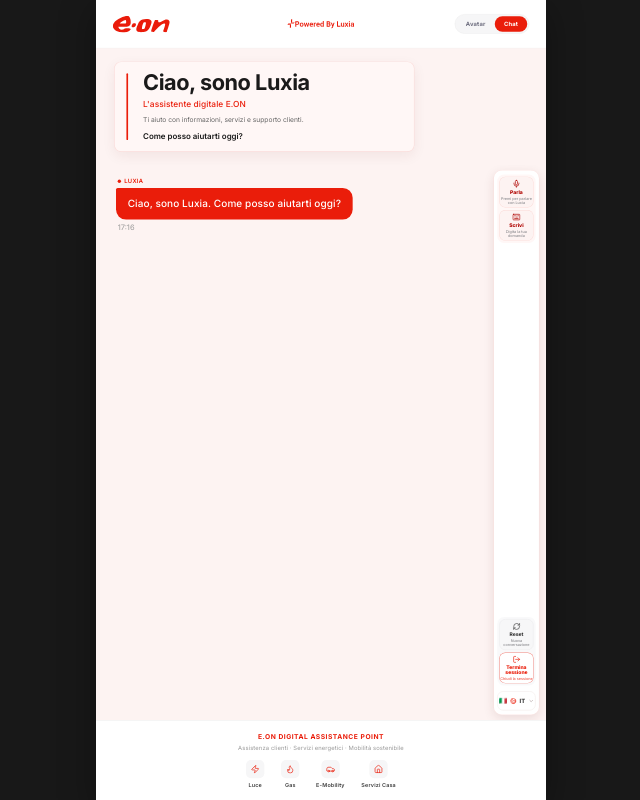
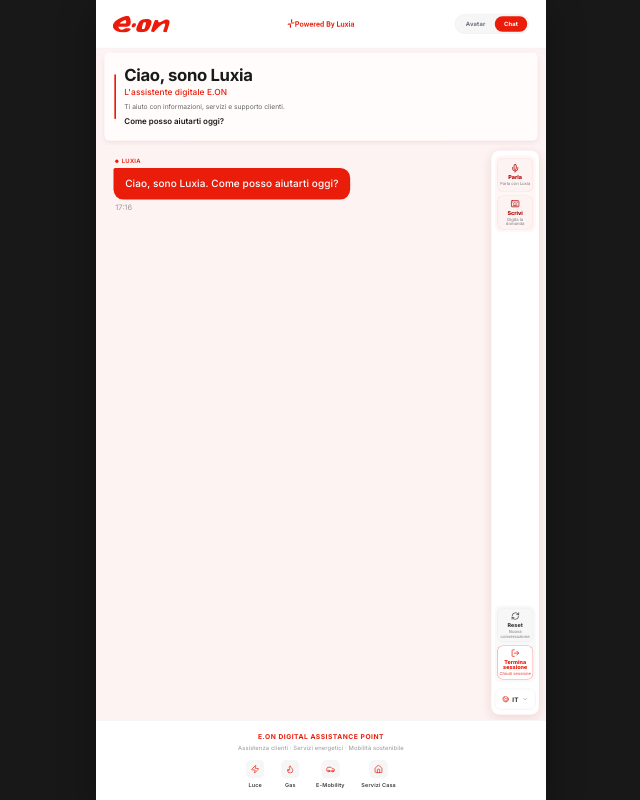
Before and after one commit to roshanihoda2020/eon-digital-assistance-totem, a React (Vite) app: page / in a window 1280 px wide. Both pictures are taken after a click on the button "Chat". Shown: the whole page, without its empty margins (319-959 px from the left). Built offline with nearby package versions, Linux system fonts and the light colour scheme.

Commit message:
Apply E.ON customer feedback refinements

```diff
--- a/src/app/App.tsx
+++ b/src/app/App.tsx
@@ -51,7 +51,7 @@
   // Hero panel height — drives smooth layout animation
   const heroHeight = displayMode === 'avatar'
     ? (keyboardOpen ? AVATAR_HEIGHT_COMPRESSED : AVATAR_HEIGHT_NORMAL)
-    : 280
+    : 232
 
   const heroKey = displayMode === 'avatar' ? 'avatar'
     : 'welcome'
@@ -187,6 +187,13 @@
     if (sessionState === 'typing') setSessionState('waiting')
   }, [sessionState])
 
+  const handleRipeti = useCallback(() => {
+    if (!hasAnswer || sessionState === 'processing') return
+    setSessionState('speaking')
+    resetInactivity()
+    setTimeout(() => { setSessionState('waiting'); resetInactivity() }, 2000)
+  }, [hasAnswer, resetInactivity, sessionState])
+
   const executeReset = useCallback(() => {
     setMessages([makeWelcome()])
     setInputValue('')
@@ -288,11 +295,7 @@
             <div style={{ flex: 1, minWidth: 0, display: 'flex', flexDirection: 'column', overflow: 'hidden' }}>
               <ChatArea
                 messages={messages}
-                onRipeti={hasAnswer ? () => {
-                  setSessionState('speaking')
-                  resetInactivity()
-                  setTimeout(() => { setSessionState('waiting'); resetInactivity() }, 2000)
-                } : undefined}
+                onRipeti={hasAnswer ? handleRipeti : undefined}
               />
 
               {/* Typing indicator */}
@@ -304,7 +307,7 @@
                     animate={{ opacity: 1, y: 0 }}
                     exit={{ opacity: 0 }}
                     transition={{ duration: 0.2 }}
-                    style={{ paddingLeft: 48, paddingBottom: 12, flexShrink: 0 }}
+                    style={{ paddingLeft: 42, paddingBottom: 12, flexShrink: 0 }}
                   >
                     <TypingIndicator />
                   </motion.div>
@@ -318,7 +321,6 @@
               keyboardOpen={keyboardOpen}
               onParla={handleParla}
               onScrivi={handleScrivi}
-              onInvia={handleSend}
               onReset={() => setConfirmation('reset')}
               onTermina={() => setConfirmation('end')}
               onLangChange={setLang}
--- a/src/app/components/ChatArea.tsx
+++ b/src/app/components/ChatArea.tsx
@@ -32,7 +32,7 @@
         minHeight: 0,
         overflowY: 'auto',
         overflowX: 'hidden',
-        padding: '28px 48px',
+        padding: '28px 30px 28px 42px',
         display: 'flex',
         flexDirection: 'column',
         gap: 20,
--- a/src/app/components/LuxiaControlBar.tsx
+++ b/src/app/components/LuxiaControlBar.tsx
@@ -1,7 +1,7 @@
 import { Mic, Keyboard, Send, RefreshCw, LogOut, ChevronDown, Check, Globe2 } from 'lucide-react'
 import { motion, AnimatePresence } from 'motion/react'
 import { useState } from 'react'
-import { SessionState, LangCode, LANGUAGES, DisplayMode } from '../types'
+import { SessionState, LangCode, LANGUAGES } from '../types'
 
 interface Props {
   sessionState: SessionState
@@ -9,7 +9,6 @@
   keyboardOpen: boolean
   onParla: () => void
   onScrivi: () => void
-  onInvia: () => void
   onReset: () => void
   onTermina: () => void
   onLangChange: (lang: LangCode) => void
@@ -17,7 +16,7 @@
 
 export function LuxiaControlBar({
   sessionState, lang, keyboardOpen,
-  onParla, onScrivi, onInvia, onReset, onTermina, onLangChange,
+  onParla, onScrivi, onReset, onTermina, onLangChange,
 }: Props) {
   const [langOpen, setLangOpen] = useState(false)
   const isListening = sessionState === 'listening'
@@ -26,14 +25,14 @@
   const currentLang = LANGUAGES.find(l => l.code === lang) ?? LANGUAGES[0]
   const compact = keyboardOpen
 
-  const btnH = compact ? 54 : 74
-  const iconSz = compact ? 18 : 20
-  const barPad = compact ? 8 : 10
+  const btnH = compact ? 60 : 82
+  const iconSz = compact ? 20 : 22
+  const barPad = compact ? 10 : 12
 
-  const railWidth = compact ? 104 : 110
-  const columnWidth = railWidth + 38
-  const buttonGap = compact ? 5 : 6
-  const sectionGap = compact ? 10 : 14
+  const railWidth = compact ? 110 : 116
+  const columnWidth = railWidth + 40
+  const buttonGap = compact ? 7 : 8
+  const sectionGap = compact ? 12 : 16
 
   return (
     <motion.aside
@@ -104,7 +103,7 @@
                 iconSize={iconSz}
                 compact={compact}
                 label={isListening ? 'Invia domanda' : 'Parla'}
-                desc={isListening ? 'Invia la tua domanda' : 'Premi per parlare con Luxia'}
+                desc={isListening ? 'Invia la domanda' : 'Parla con Luxia'}
                 icon={isListening ? <Send size={iconSz} strokeWidth={2} /> : <Mic size={iconSz} strokeWidth={2} />}
               />
               <Btn
@@ -118,7 +117,7 @@
                 iconSize={iconSz}
                 compact={compact}
                 label="Scrivi"
-                desc="Digita la tua domanda"
+                desc="Digita la domanda"
                 icon={<Keyboard size={iconSz} strokeWidth={2} />}
               />
             </ActionGroup>
@@ -150,7 +149,7 @@
                 iconSize={iconSz}
                 compact={compact}
                 label="Termina sessione"
-                desc="Chiudi la sessione"
+                desc="Chiudi sessione"
                 icon={<LogOut size={iconSz - 1} strokeWidth={2} />}
               />
             </ActionGroup>
@@ -161,7 +160,7 @@
                 aria-label="Lingua"
                 style={{
                   width: '100%',
-                  height: compact ? 42 : 46,
+                  height: compact ? 44 : 50,
                   borderRadius: 14,
                   border: '1px solid #EFE4E2',
                   background: '#FFFFFF',
@@ -169,20 +168,19 @@
                   flexDirection: 'row',
                   alignItems: 'center',
                   justifyContent: 'center',
-                  gap: 7,
+                  gap: 8,
                   cursor: 'pointer',
                   fontFamily: 'Inter, sans-serif',
                   color: '#404040',
                   transition: 'border-color 0.18s ease, background 0.18s ease',
                 }}
               >
-                <span style={{ fontSize: 16, lineHeight: 1 }}>{currentLang.flag}</span>
-                <Globe2 size={15} strokeWidth={2} color="#EA1D0A" />
-                <span style={{ fontSize: 14, fontWeight: 800, color: '#404040', letterSpacing: '0.04em', lineHeight: 1 }}>
+                <Globe2 size={16} strokeWidth={2} color="#EA1D0A" />
+                <span style={{ fontSize: 15, fontWeight: 800, color: '#404040', letterSpacing: '0.04em', lineHeight: 1 }}>
                   {currentLang.code}
                 </span>
                 <ChevronDown
-                  size={13}
+                  size={14}
                   color="#9A8B88"
                   strokeWidth={2.4}
                   style={{ transform: langOpen ? 'rotate(180deg)' : 'none', transition: 'transform 0.18s' }}
@@ -297,7 +295,7 @@
         flexDirection: 'column',
         gap,
         alignItems: 'stretch',
-        padding: 5,
+        padding: 6,
         borderRadius: 16,
         background,
       }}
@@ -431,13 +429,13 @@
         }}
       >
         {icon}
-        <span style={{ fontSize: compact ? 11 : 12, fontWeight: 800, letterSpacing: 0, lineHeight: 1 }}>
+        <span style={{ fontSize: compact ? 12 : 13, fontWeight: 800, letterSpacing: 0, lineHeight: 1 }}>
           {label}
         </span>
         {showDesc && (
           <span
             style={{
-              fontSize: 9,
+              fontSize: 10,
               fontWeight: 500,
               color: descClr,
               lineHeight: 1.08,
--- a/src/app/components/LuxiaWelcomePanel.tsx
+++ b/src/app/components/LuxiaWelcomePanel.tsx
@@ -6,9 +6,9 @@
       style={{
         height: '100%',
         display: 'flex',
-        alignItems: 'center',
-        paddingInline: 44,
-        paddingBlock: 24,
+        alignItems: 'stretch',
+        paddingInline: 20,
+        paddingBlock: 10,
         background: '#FDF3F2',
         overflow: 'hidden',
       }}
@@ -16,24 +16,21 @@
       <div
         style={{
           width: '100%',
-          maxWidth: 720,
-          minHeight: 180,
+          height: '100%',
           display: 'flex',
           alignItems: 'center',
-          padding: '22px 28px',
-          background: '#FFF7F6',
-          border: '1.5px solid rgba(240,85,72,0.16)',
-          borderRadius: 16,
-          boxShadow: '0 10px 30px rgba(95,31,25,0.07)',
-          marginLeft: 0,
-          marginRight: 'auto',
+          padding: '16px 24px',
+          background: '#FFFCFB',
+          border: 'none',
+          borderRadius: 12,
+          boxShadow: '0 1px 0 rgba(95,31,25,0.08), 0 6px 16px rgba(95,31,25,0.06)',
         }}
       >
         {/* E.ON red accent line */}
         <div
           style={{
             width: 4,
-            height: 160,
+            height: 108,
             background: '#EA1D0A',
             borderRadius: 2,
             flexShrink: 0,
@@ -44,21 +41,21 @@
         {/* Text content */}
         <div
           style={{
-            marginLeft: 36,
+            marginLeft: 20,
             display: 'flex',
             flexDirection: 'column',
           }}
         >
           <span
             style={{
-              fontSize: 52,
+              fontSize: 40,
               fontWeight: 700,
               color: '#1A1A1A',
               lineHeight: 1.06,
               letterSpacing: '-0.02em',
               fontFamily: 'Inter, sans-serif',
               display: 'block',
-              marginBottom: 10,
+              marginBottom: 6,
             }}
           >
             Ciao, sono Luxia
@@ -72,7 +69,7 @@
               lineHeight: 1.3,
               fontFamily: 'Inter, sans-serif',
               display: 'block',
-              marginBottom: 14,
+              marginBottom: 10,
               letterSpacing: '0.01em',
             }}
           >
@@ -87,8 +84,8 @@
               lineHeight: 1.4,
               fontFamily: 'Inter, sans-serif',
               display: 'block',
-              marginBottom: 18,
-              maxWidth: 600,
+              marginBottom: 12,
+              maxWidth: 680,
             }}
           >
             Ti aiuto con informazioni, servizi e supporto clienti.
```
